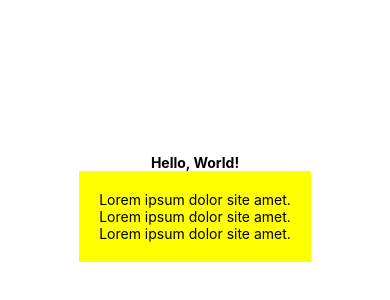
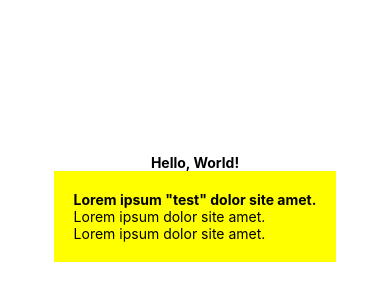
Before and after one commit to fentybit/react-native-tutorial, a React Native app: screen / in a window 390 px wide. Shown: the part 214-514 px from the top of the page. Built offline with nearby package versions, Linux system fonts and the light colour scheme.

Commit message:
finish lesson 3

```diff
--- a/App.js
+++ b/App.js
@@ -10,7 +10,7 @@ export default function App() {
       </View>
 
       <View style={styles.body}>
-        <Text>Lorem ipsum dolor site amet.</Text>
+        <Text style={styles.boldText}>Lorem ipsum <Text>"test"</Text> dolor site amet.</Text>
         <Text>Lorem ipsum dolor site amet.</Text>
         <Text>Lorem ipsum dolor site amet.</Text>
       </View>
@@ -28,7 +28,7 @@ const styles = StyleSheet.create({
     justifyContent: 'center',
   },
   header: {
-    backgroundColor: 'pink',
+    backgroundColor: '#ffc0cb',
     padding: 20,
   },
   boldText: {
@@ -37,5 +37,6 @@ const styles = StyleSheet.create({
   body: {
     backgroundColor: 'yellow',
     padding: 20,
+    fontWeight: 'bold',
   }
 });
```
